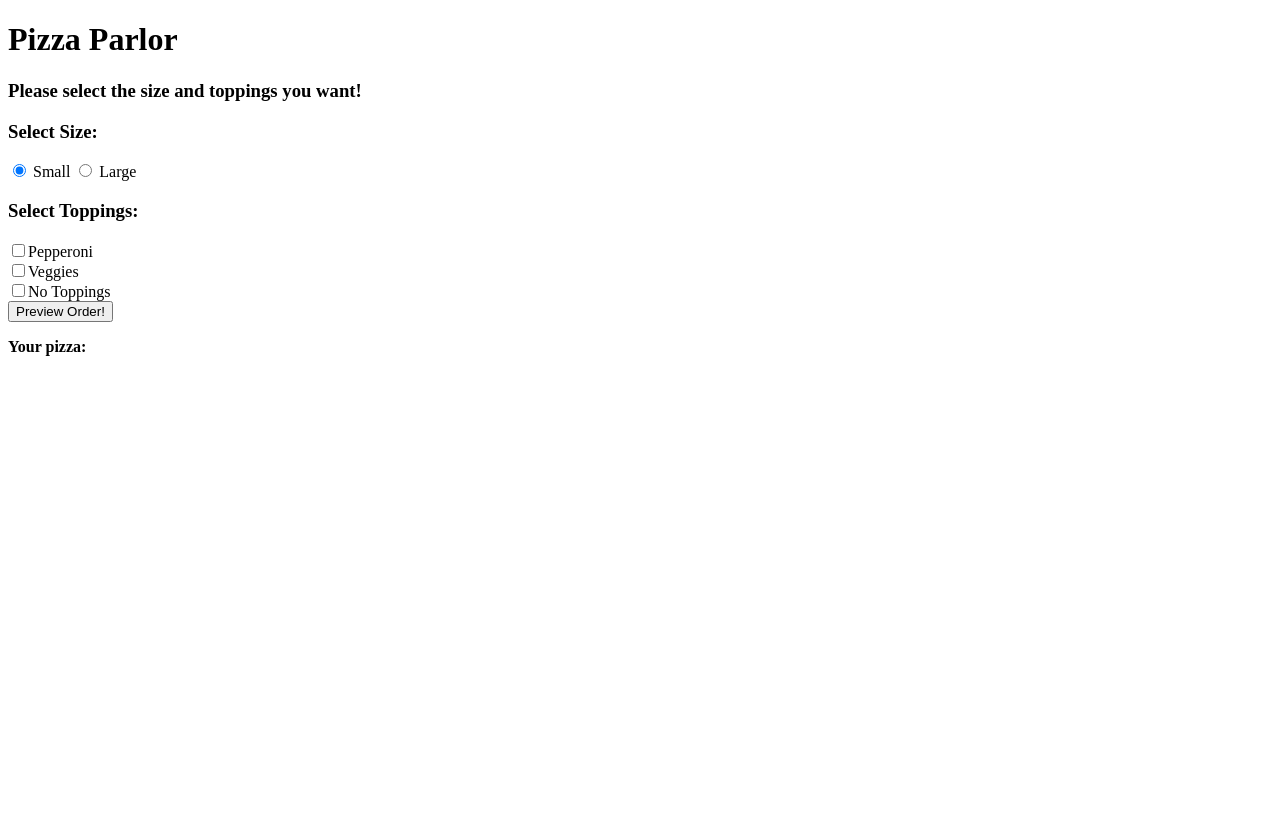
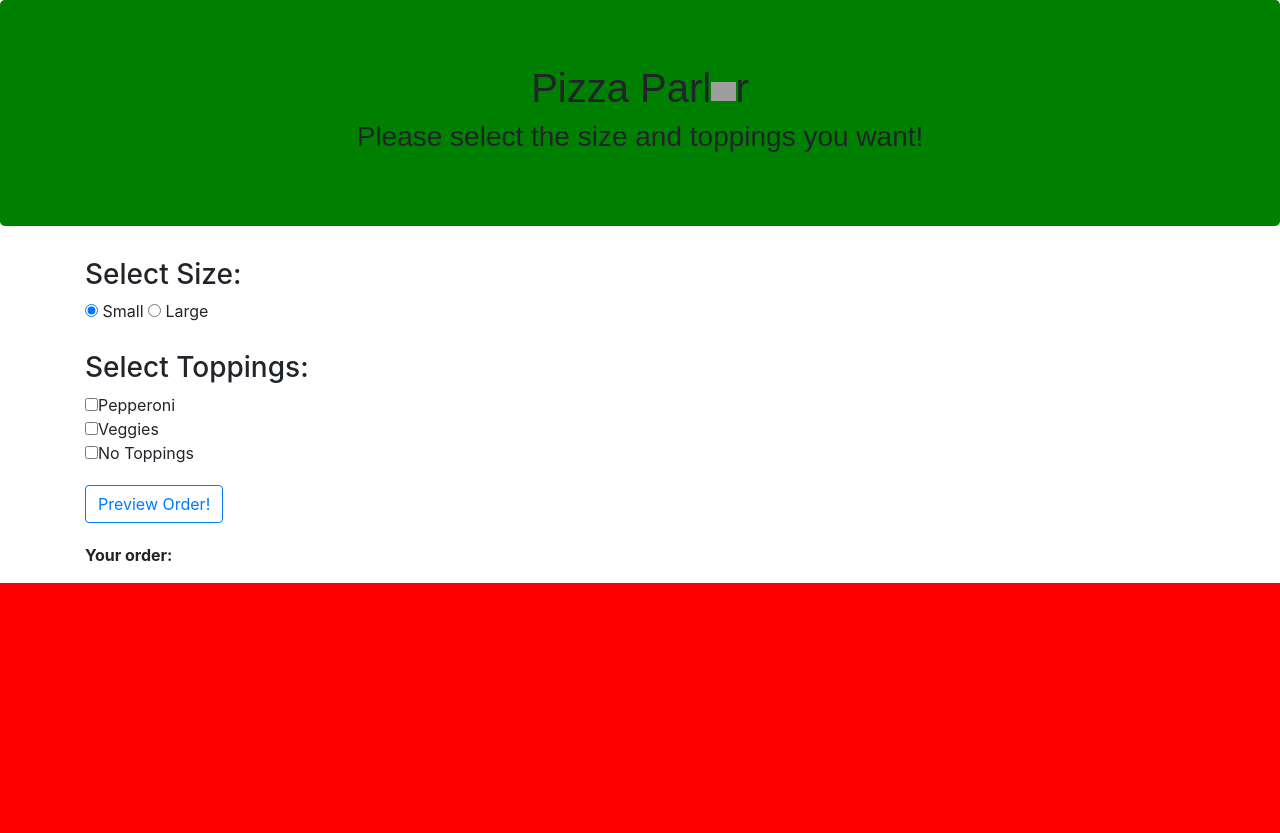
Before and after one commit to Matth5050/Pizza-Parlor, a plain HTML site: page index.html in a window 1280 px wide. Before the commit the page ends 800 px from the top, so only its background shows below. Drawn offline with Linux system fonts and the light colour scheme; grey boxes are pictures that could not be loaded.

Commit message:
added styles to html and css files

```diff
--- a/css/styles.css
+++ b/css/styles.css
@@ -0,0 +1,33 @@
+.jumbotron {
+    background-color: green;
+}
+
+.header {
+    text-align: center;
+    font-family: sans-serif;
+}
+
+#pic {
+    height: 10%;
+    width:2%;
+}
+
+.toppings {
+    margin-top: 20px;
+    margin-bottom: 20px;
+}
+
+#output {
+    margin-top: 20px;
+    font-weight: bold;
+}
+
+#outputText {
+    text-decoration: underline;
+}
+
+.footer {
+    background-color: red;
+    height: 250px;
+    max-width: 100%;
+}
--- a/index.html
+++ b/index.html
@@ -4,14 +4,19 @@
     <meta charset="UTF-8">
     <meta http-equiv="X-UA-Compatible" content="IE=edge">
     <meta name="viewport" content="width=device-width, initial-scale=1.0">
+    <link href="css/bootstrap.css" rel="stylesheet" type="text/css">
+    <link href="css/styles.css" rel="stylesheet" type="text/css">
+    <script src="js/jquery-3.6.0.js"></script>
+    <script src="js/scripts.js"></script>
     <title>Document</title>
 </head>
 <body>
-<h1>Pizza Parlor</h1>
-<h3>Please select the size and toppings you want!</h3>
+<div class="jumbotron">
+    <h1 class="header">Pizza Parl<img id="pic" src="https://pizzacharlottenc.com/wp-content/uploads/2020/08/pepperoni-pizza.png" alt="pizza"></a>r</h1>
+    <h3 class="header">Please select the size and toppings you want!</h3>
+</div>
+<div class="container-div">
     <div class="container">
-    <div class="jumbotron">
-    </div>
         <form id="pizzaBuilder">
         <div class="form-group">
             <div class="size-container">
@@ -29,15 +34,15 @@
             </div>
             <div class="toppings">
                 <h3>Select Toppings:</h3>
-            <input type="checkbox" name="work-transportation" value="pepperoni">Pepperoni<br>
-            <input type="checkbox" name="work-transportation" value="veggies">Veggies<br>
-            <input type="checkbox" name="work-transportation" value="plain">No Toppings<br>
+                <input type="checkbox" name="pep" value="pepperoni">Pepperoni<br>
+                <input type="checkbox" name="veg" value="veggies">Veggies<br>
+                <input type="checkbox" name="plain" value="plain">No Toppings<br>
             </div>
-      <button id="button1" type="submit">Preview Order!</button>
+        <button id="button1" type="submit" class="btn btn-outline-primary">Preview Order!</button>
         </form>
-    <span id="orderReview">
-      <p><b>Your pizza:</b></p>
-    </span>
+        <p id="output">Your order: <span id="outputText"></span></p>
     </div>
+</div>
+  <div class="footer"></div>
 </body>
 </html>
```
Lines whose indentation alone changed are shown as unchanged.
